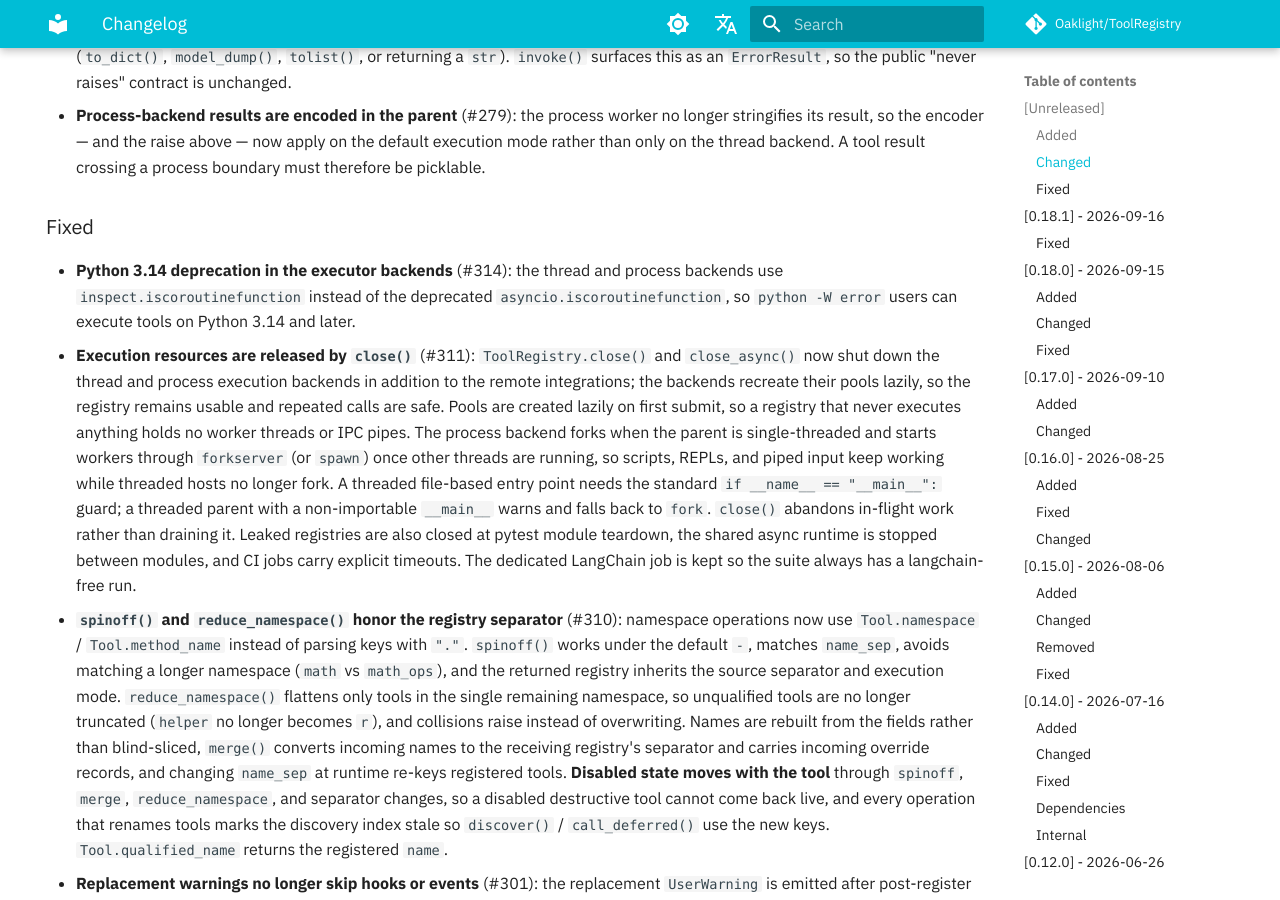
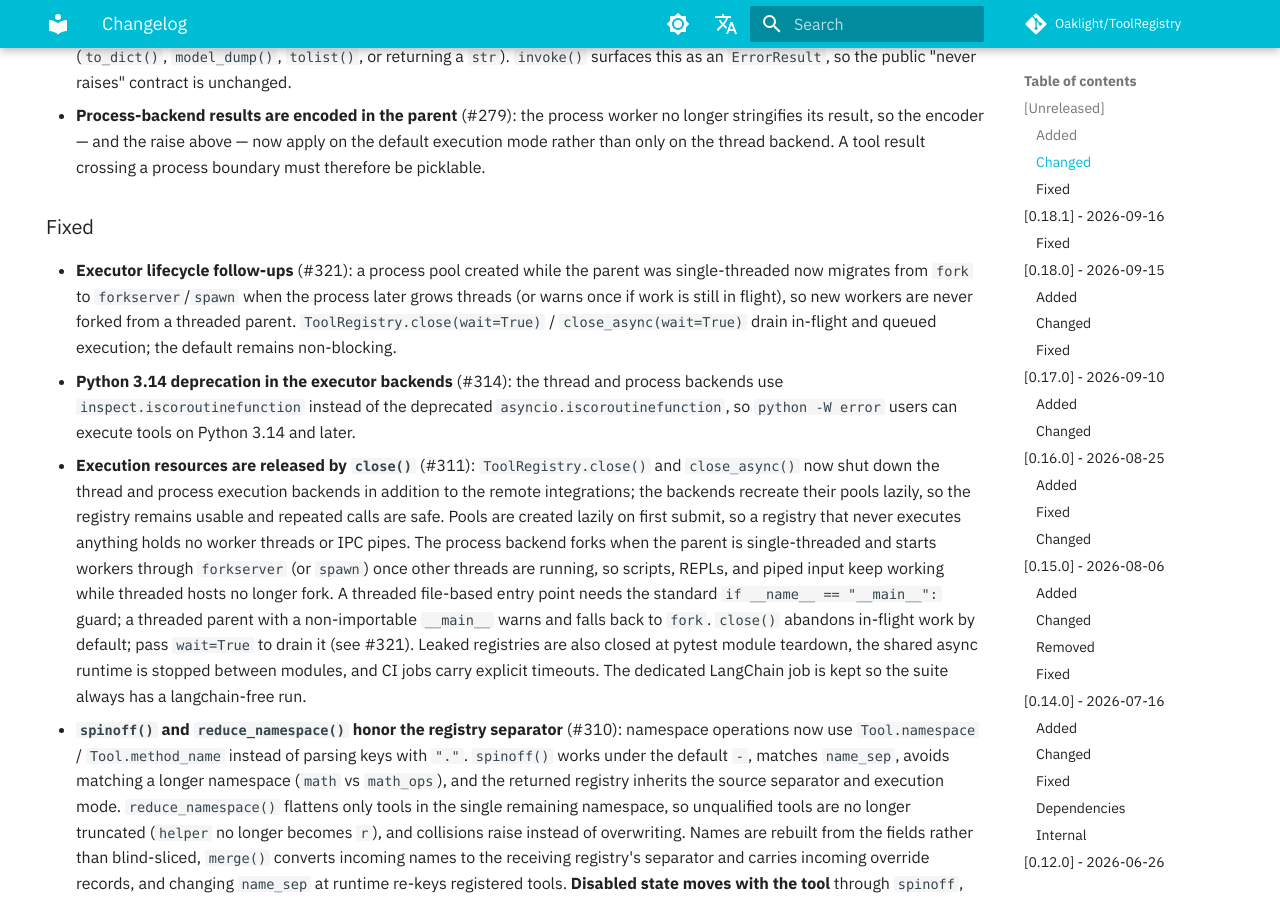
Before and after one commit to Oaklight/ToolRegistry, an MkDocs documentation site: the page built from docs/changelog.md, in a window 1280 px wide and 900 px high, scrolled down 2302 px. Built offline with MkDocs 1.6.1 and Material for MkDocs 9.7.7, drawn with Linux system fonts in a browser that asks for light colours; some web fonts are replaced; comment, search, counter and statistics services are not loaded.

Commit message:
docs: document executor lifecycle follow-ups (#321)

```diff
--- a/docs/changelog.md
+++ b/docs/changelog.md
@@ -39,8 +39,9 @@ The format is based on [Keep a Changelog](https://keepachangelog.com/en/1.1.0/),
 
 ### Fixed
 
+- **Executor lifecycle follow-ups** (#321): a process pool created while the parent was single-threaded now migrates from `fork` to `forkserver`/`spawn` when the process later grows threads (or warns once if work is still in flight), so new workers are never forked from a threaded parent. `ToolRegistry.close(wait=True)` / `close_async(wait=True)` drain in-flight and queued execution; the default remains non-blocking.
 - **Python 3.14 deprecation in the executor backends** (#314): the thread and process backends use `inspect.iscoroutinefunction` instead of the deprecated `asyncio.iscoroutinefunction`, so `python -W error` users can execute tools on Python 3.14 and later.
-- **Execution resources are released by `close()`** (#311): `ToolRegistry.close()` and `close_async()` now shut down the thread and process execution backends in addition to the remote integrations; the backends recreate their pools lazily, so the registry remains usable and repeated calls are safe. Pools are created lazily on first submit, so a registry that never executes anything holds no worker threads or IPC pipes. The process backend forks when the parent is single-threaded and starts workers through `forkserver` (or `spawn`) once other threads are running, so scripts, REPLs, and piped input keep working while threaded hosts no longer fork. A threaded file-based entry point needs the standard `if __name__ == "__main__":` guard; a threaded parent with a non-importable `__main__` warns and falls back to `fork`. `close()` abandons in-flight work rather than draining it. Leaked registries are also closed at pytest module teardown, the shared async runtime is stopped between modules, and CI jobs carry explicit timeouts. The dedicated LangChain job is kept so the suite always has a langchain-free run.
+- **Execution resources are released by `close()`** (#311): `ToolRegistry.close()` and `close_async()` now shut down the thread and process execution backends in addition to the remote integrations; the backends recreate their pools lazily, so the registry remains usable and repeated calls are safe. Pools are created lazily on first submit, so a registry that never executes anything holds no worker threads or IPC pipes. The process backend forks when the parent is single-threaded and starts workers through `forkserver` (or `spawn`) once other threads are running, so scripts, REPLs, and piped input keep working while threaded hosts no longer fork. A threaded file-based entry point needs the standard `if __name__ == "__main__":` guard; a threaded parent with a non-importable `__main__` warns and falls back to `fork`. `close()` abandons in-flight work by default; pass `wait=True` to drain it (see #321). Leaked registries are also closed at pytest module teardown, the shared async runtime is stopped between modules, and CI jobs carry explicit timeouts. The dedicated LangChain job is kept so the suite always has a langchain-free run.
 - **`spinoff()` and `reduce_namespace()` honor the registry separator** (#310): namespace operations now use `Tool.namespace` / `Tool.method_name` instead of parsing keys with `"."`. `spinoff()` works under the default `-`, matches `name_sep`, avoids matching a longer namespace (`math` vs `math_ops`), and the returned registry inherits the source separator and execution mode. `reduce_namespace()` flattens only tools in the single remaining namespace, so unqualified tools are no longer truncated (`helper` no longer becomes `r`), and collisions raise instead of overwriting. Names are rebuilt from the fields rather than blind-sliced, `merge()` converts incoming names to the receiving registry's separator and carries incoming override records, and changing `name_sep` at runtime re-keys registered tools. **Disabled state moves with the tool** through `spinoff`, `merge`, `reduce_namespace`, and separator changes, so a disabled destructive tool cannot come back live, and every operation that renames tools marks the discovery index stale so `discover()` / `call_deferred()` use the new keys. `Tool.qualified_name` returns the registered `name`.
 - **Replacement warnings no longer skip hooks or events** (#301): the replacement `UserWarning` is emitted after post-register hooks and the `REGISTER` / `REPLACE` events. With warnings configured as errors, the exception now follows a consistent registry state that every listener has observed.
 - **Filter warnings report the caller's file and line** (#300): `ToolNameFilter.warn_if_all_filtered_out()` and the replacement warning use a caller-attributed helper. `AsyncRuntime.run_sync()` carries the synchronous caller's location into the coroutine, so the sync bridge no longer reports integration internals; executor-thread paths fall back to the immediate caller.
```
Also changed, not shown: docs/usage/best_practices.md (+2 -0 lines).
